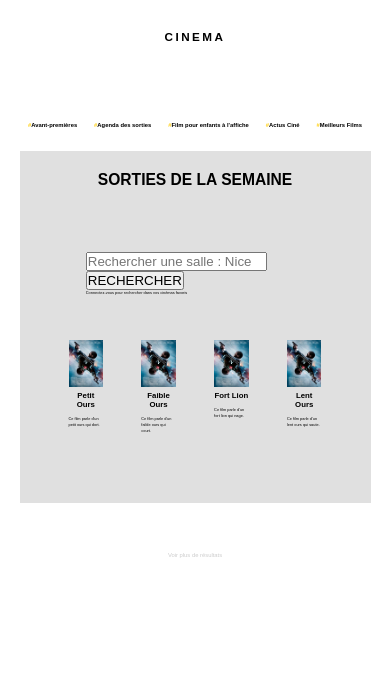
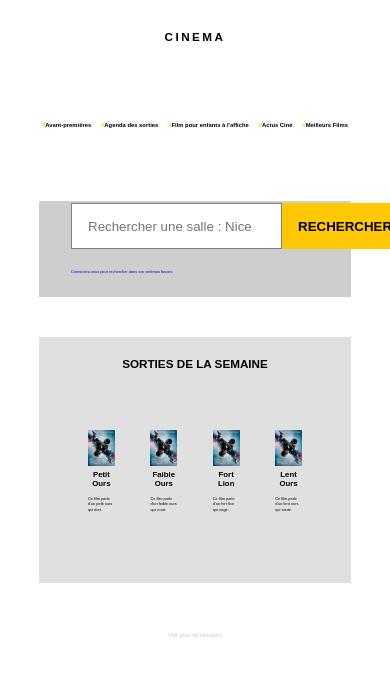
Before and after one commit to SashaCarton/PocNodevo, a PHP site: page / in a window 390 px wide. Shown: the top 677 px of the page. Run offline with PHP 8.4, Linux system fonts and the light colour scheme; data comes from the database, SQL or seed files in the repository.

Commit message:
version final

```diff
--- a/assets/pages/header.css
+++ b/assets/pages/header.css
@@ -1,6 +1,6 @@
 header {
     font-family:Arial, Helvetica, sans-serif;
-    width: 100%;
+    width: 90%;
 }
 
 header h1 {
--- a/assets/pages/navabar.css
+++ b/assets/pages/navbar.css
@@ -1,10 +1,4 @@
-body{
-    margin: 0;
-    padding: 0;
-    font-family: Arial, Helvetica, sans-serif;
-}
-
-.container{
+.container-2{
     margin-top: 50px;
     background-color: rgb(206, 206, 206);
     width: 80%;
@@ -12,6 +6,9 @@ body{
     margin-left: auto;
     margin-right: auto;
     display: flex;
+    justify-content: space-around;
+    margin-bottom: 40px;
+
 }
 
 .section, .section-2 {
@@ -48,6 +45,8 @@ body{
 
 .connect p{
     color: rgb(0, 0, 193);
+    margin-top: 15px;
+    align-self: center;
 
 }
 
@@ -57,7 +56,7 @@ body{
 }
 
 @media (max-width: 1200px){
-    .container {
+    .container-2 {
         display: flex;
         flex-direction: column;
     }
--- a/assets/pages/navbar.php
+++ b/assets/pages/navbar.php
@@ -3,11 +3,11 @@
     <head>
         <meta charset="UTF-8">
         <meta name="viewport" content="width=device-width, initial-scale=1.0">
-        <link rel="stylesheet" href="navbar.css">
+        <link rel="stylesheet" href="assets/pages/navbar.css">
         <title>Document</title>
     </head>
     <body>
-        <div class="container">
+        <div class="container-2">
 
             <div class="section">
                 <input class="find-room" type="search" id="site-search" placeholder="Rechercher une salle : Nice, Bastille , 75001, UGC Lyon" name="" />
--- a/index.php
+++ b/index.php
@@ -36,11 +36,11 @@ $actions = ['Court', 'Saute', 'Nage', 'Vole', 'Crie', 'Dort'];
     <link rel="stylesheet" href="assets\pages\header.css">
 </head>
 <body>
+    <?php include 'assets/pages/navbar.php';  // Include navbar.php file ?>
     <div class="container">
         <h1>SORTIES DE LA SEMAINE</h1>
         <div class="inner-container">
             <?php
-            include 'assets/pages/navbar.php';  // Include navbar.php file
             // Générer le HTML
             while ($row = $result->fetch_assoc())
             {
--- a/style.css
+++ b/style.css
@@ -16,7 +16,7 @@ body {
 }
 
 .container {
-    width: 90%;
+    width: 80%;
    background-color: rgb(224, 224, 224);
    padding-left: 10%;
    padding-right: 10%;
@@ -46,7 +46,7 @@ img {
 }
 h1 {
     text-align: center;
-    font-size: 4vw;
+    font-size: 3vw;
     font-weight: bold;
     margin-bottom: 50px;
 }
@@ -82,7 +82,7 @@ p {
 .trailer-button {
     display: none;
     position: absolute;
-    top: 50%;
+    top: 30%;
     left: 50%;
     transform: translate(-50%, -50%);
     background-color: orange;
```
Also changed, not shown: images.php (deleted, +0 -23 lines).
